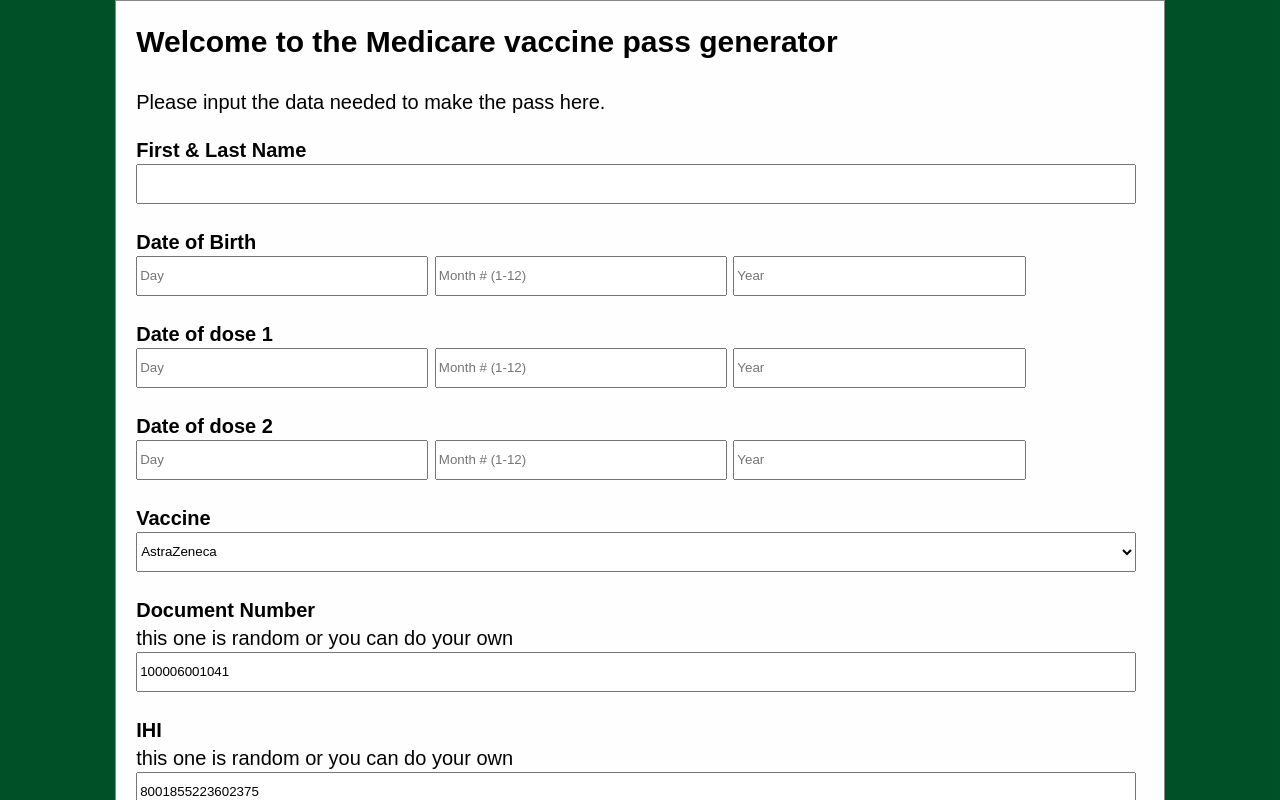
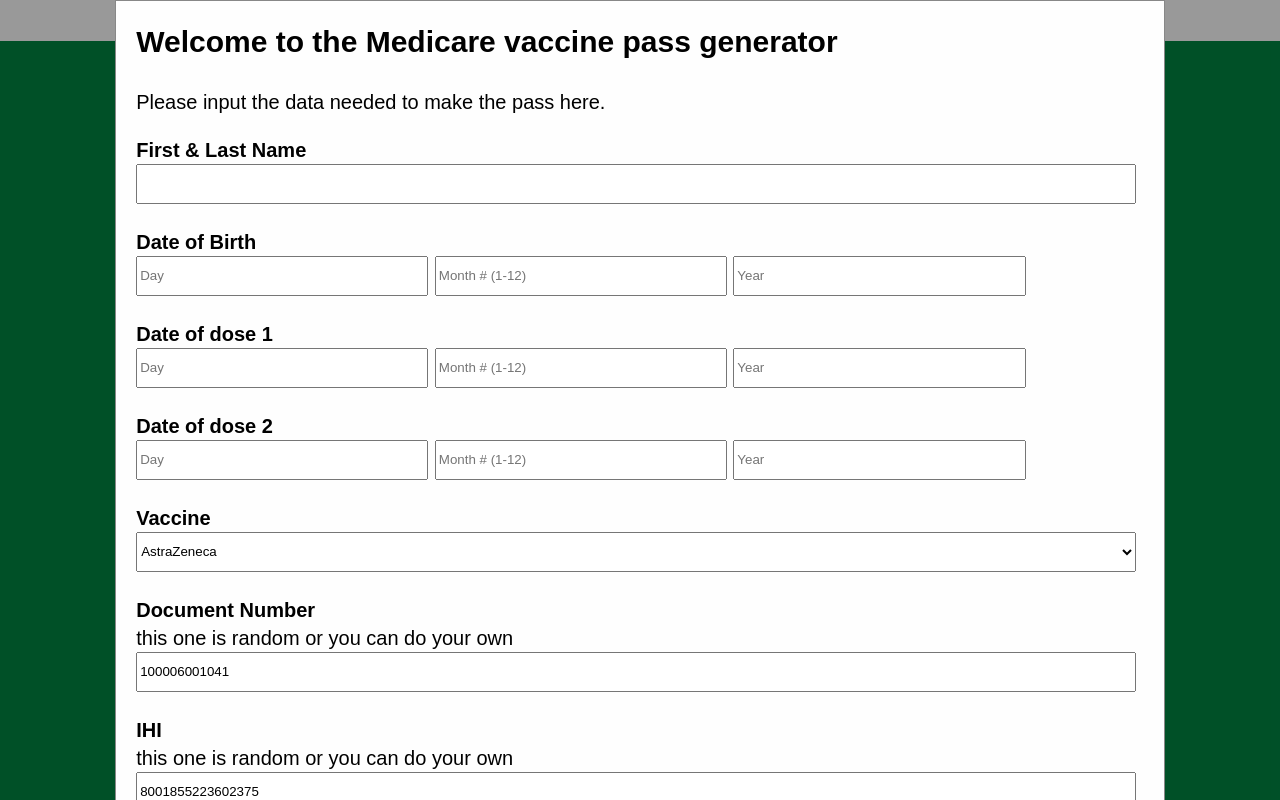
Before and after one commit to humayonzafar/medicare-react, a React (Create React App) app: page / in a window 1280 px wide. Built offline with nearby package versions, Linux system fonts and the light colour scheme.

Commit message:
background hack

```diff
--- a/public/index.html
+++ b/public/index.html
@@ -4,7 +4,6 @@
     <meta charset="utf-8" />
     <link rel="icon" href="%PUBLIC_URL%/icon.jpg" />
     <meta name="apple-mobile-web-app-capable" content="yes">
-    <meta name="viewport" content="width=device-width, initial-scale=1" />
     <meta charset="UTF-8">
     <meta name="apple-mobile-web-app-title" content="Medicare" />
     <meta name="apple-mobile-web-app-capable" content="yes" />
@@ -132,7 +131,7 @@
   </script>
   <script>
     if (window.navigator.standalone) {
-      document.querySelector('#root').style.padding = '20px 0 0 0';
+      document.querySelector('#root').style.padding = '30px 0 0 0';
     }
   </script>
 </html>
--- a/src/App.css
+++ b/src/App.css
@@ -247,6 +247,10 @@ button:hover{
     cursor: pointer;
 }
 
+#root{
+    background-color: white;
+}
+
 @media only screen and (max-width: 600px) {
     .header-nav {
         max-width: 600px;
```
Also changed, not shown: public/manifest.json.
